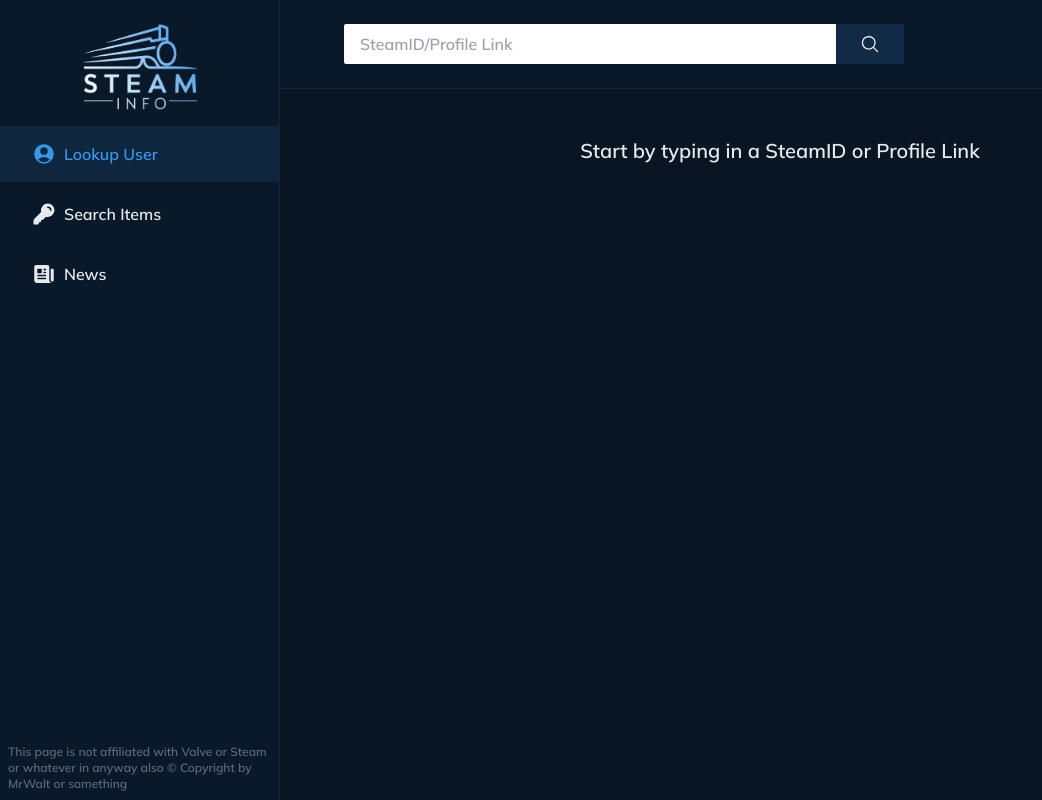
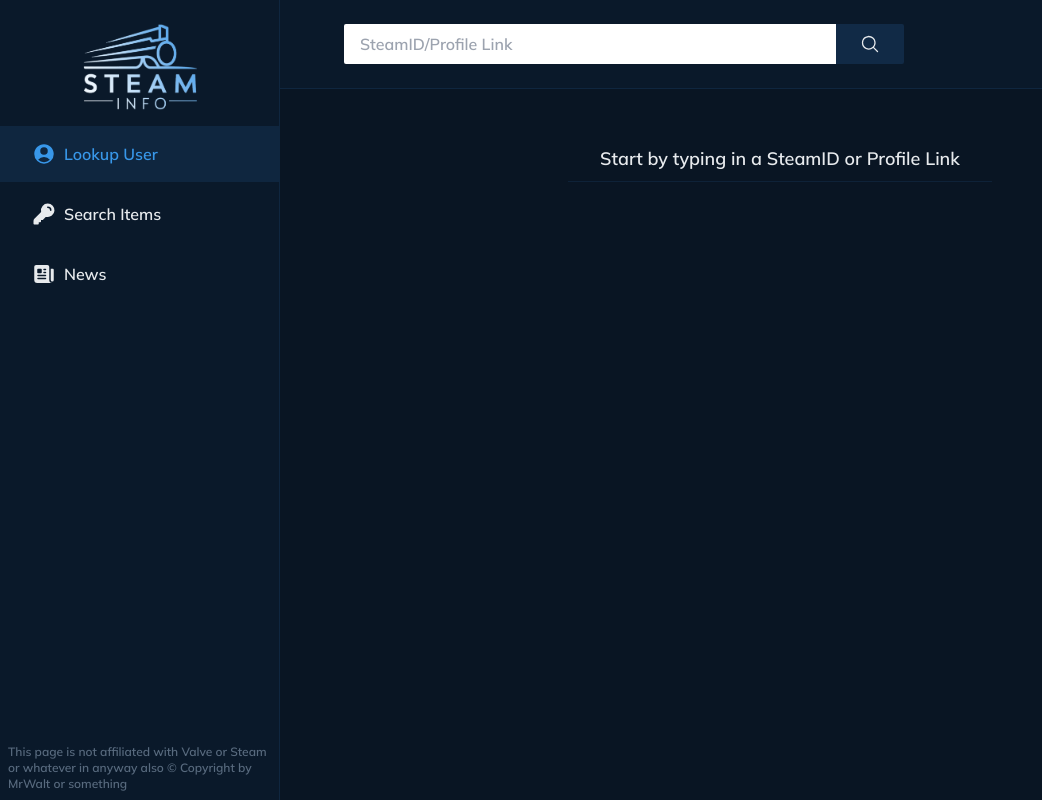
Before and after one commit to MrWalt/steaminfo, a Next.js app: page /lookup in a window 1280 px wide. Shown: the whole page, without its empty margins (0-1042 px from the left). Built offline with nearby package versions, Linux system fonts and the light colour scheme.

Commit message:
Add error handling for user lookup and update default message

```diff
--- /dev/null
+++ b/app/_components/Friends.js
@@ -0,0 +1,3 @@
+export default function Friends() {
+  return <div></div>;
+}
--- /dev/null
+++ b/app/lookup/error.js
@@ -0,0 +1,11 @@
+"use client";
+
+export default function Error() {
+  return (
+    <div className="w-full text-center text-primary-50 col-start-1 col-end-5">
+      <span className="border-b border-primary-600 inline-block px-8 py-2 text-lg">
+        This user does not exist, please enter a valid SteamID
+      </span>
+    </div>
+  );
+}
--- a/app/lookup/page.js
+++ b/app/lookup/page.js
@@ -6,10 +6,10 @@
   return (
     <>
       {!searchParams.userId && (
-        <div className="col-start-1 col-end-5">
-          <p className="text-primary-50 text-xl text-center">
+        <div className="w-full text-center text-primary-50 col-start-1 col-end-5">
+          <span className="border-b border-primary-600 inline-block px-8 py-2 text-lg">
             Start by typing in a SteamID or Profile Link
-          </p>
+          </span>
         </div>
       )}
       {searchParams.userId && (
```
